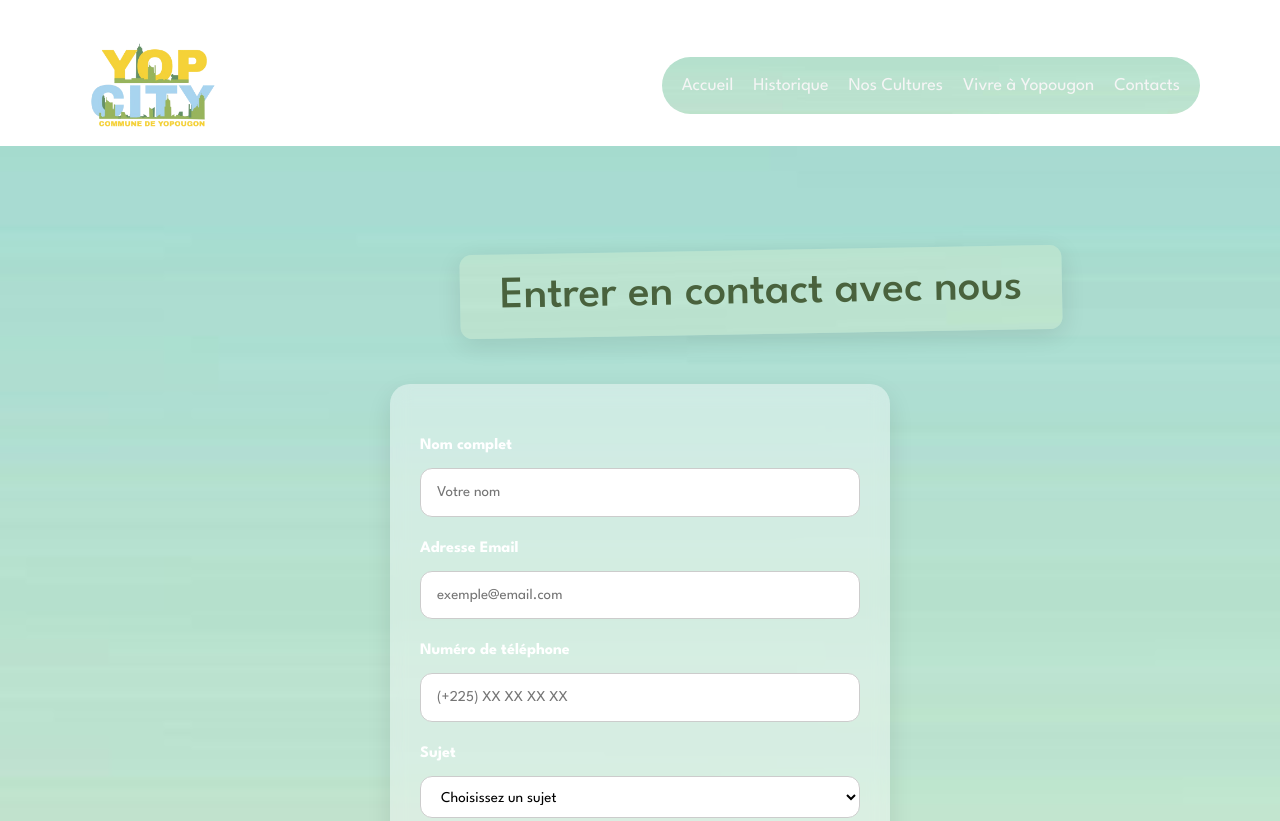
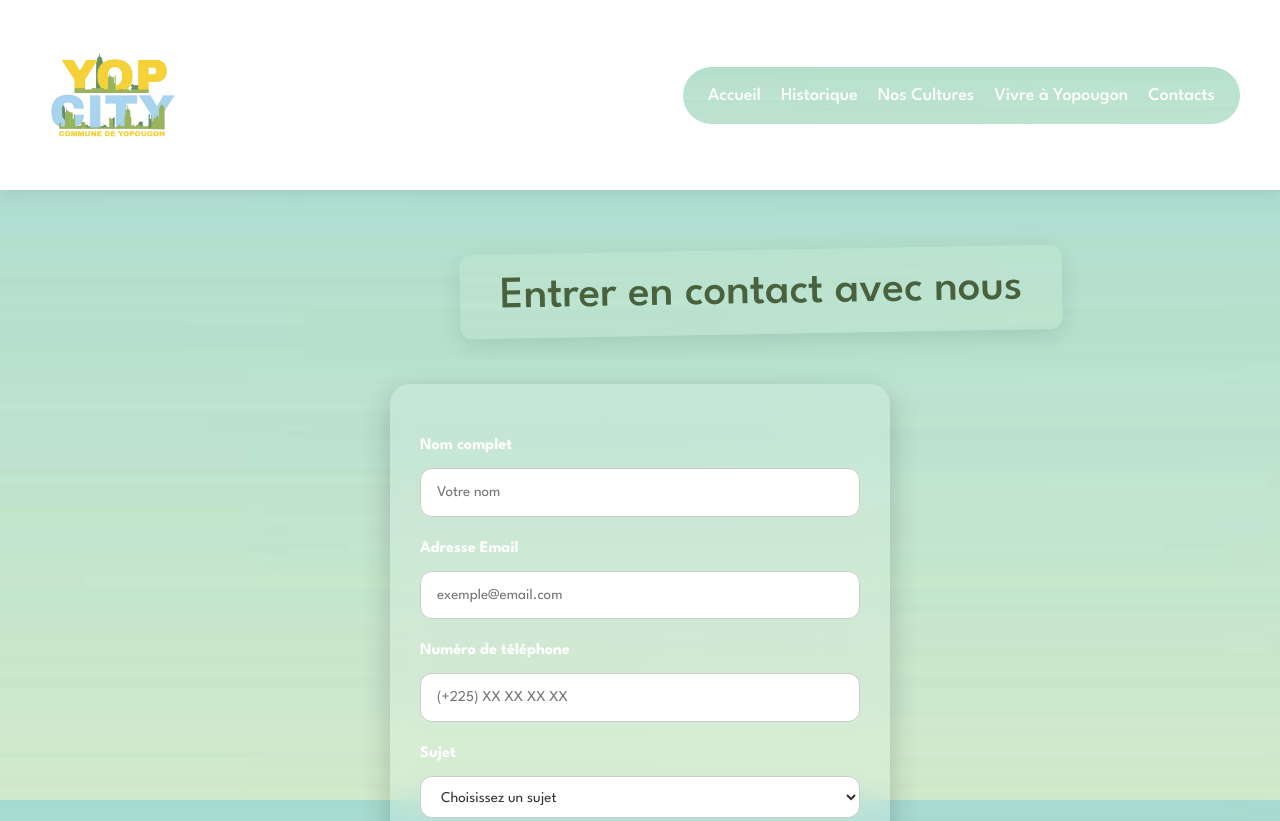
Before and after one commit to caratgirl-dev/Projet-final-yopougon, a plain HTML site: page contact.html in a window 1280 px wide. Shown: the top 821 px of the page. Drawn offline with nearby package versions, Linux system fonts and the light colour scheme.

Commit message:
Refactor la section contact : mise à jour de la structure HTML et amélioration du style CSS

```diff
--- a/contact.html
+++ b/contact.html
@@ -14,25 +14,23 @@
     <link rel="stylesheet" href="css/contact.css">
 </head>
 <div data-aos="fade-up">
-    <header class="header">
-        <div class="header-logo">
+     <header class="header-blanc">
+  <div class="header-blanc-logo">
     <a href="#">
-                <img src="img/logo-removebg-preview.png" alt="Logo de Yopougon" />
+      <img src="img/logo-removebg-preview.png" alt="Logo Yopougon" />
     </a>
   </div>
-        <div class="header-menu" id="menu">
-            <nav class="navdeco">
-                <a href="http://127.0.0.1:5500/index.html" class="soulignement-hover">Accueil</a>
-                <a href="http://127.0.0.1:5500/historique.html" class="soulignement-hover">Historique</a>
-                <a href="http://127.0.0.1:5500/nos%20cultures.html" class="soulignement-hover">Nos Cultures</a>
-                <a href="http://127.0.0.1:5500/Vivre%20%C3%A0%20Yopougon.html#" class="soulignement-hover">Vivre à
-                    Yopougon</a>
-                <a href="http://127.0.0.1:5500/contact.html" class="soulignement-hover">Contacts</a>
+  <div class="header-blanc-menu">
+    <nav class="nav-blanc">
+      <a href="index.html" class="soulignement-blanc">Accueil</a>
+      <a href="historique.html" class="soulignement-blanc">Historique</a>
+      <a href="nos%20cultures.html" class="soulignement-blanc">Nos Cultures</a>
+      <a href="Vivre%20%C3%A0%20Yopougon.html" class="soulignement-blanc">Vivre à Yopougon</a>
+      <a href="contact.html" class="soulignement-blanc">Contacts</a>
     </nav>
   </div>
 </header>
     <body>
-<div data-aos="fade-up">
   <section id="contact" class="contact-section">
             <h2 class="contact-title">Entrer en contact avec nous</h2>
             <div class="contact-container">
@@ -59,7 +57,6 @@
                 </form>
             </div>
         </section>
-</div>
     </body>
     <footer class="footer-yopcity">
         <div class="footer-bars-top">
--- a/css/contact.css
+++ b/css/contact.css
@@ -1,9 +1,11 @@
 @import url('https://fonts.googleapis.com/css2?family=League+Spartan:wght@100..900&display=swap');
 .contact-section {
-  background:url(../img/backprincipal.png) no-repeat center center fixed;
+  background: url(../img/backprincipal.png) no-repeat center center fixed;
+  background-size: cover;
   padding: 250px 10px;
   font-family: "League Spartan", sans-serif;
 }
+
 
 .contact-title {
   font-size: 45px;
@@ -34,11 +36,11 @@
   flex: 1;
   min-width: 300px;
   max-width: 500px;
-  background: rgba(255, 255, 255, 0.4);
-  backdrop-filter: blur(10px);
+  background: rgba(255, 255, 255, 0.15);
+  backdrop-filter: blur(15px);
   border-radius: 20px;
   padding: 30px;
-  box-shadow: 0 10px 25px rgba(0, 0, 0, 0.1);
+  box-shadow: 0 10px 30px rgba(0, 0, 0, 0.2);
   color: white;
 }
 
@@ -49,7 +51,10 @@
   font-size: 16px;
   color: white;
 }
-.contact-form select{
+
+.contact-form input,
+.contact-form textarea,
+.contact-form select {
   width: 100%;
   padding: 12px 16px;
   margin-top: 10px;
@@ -57,17 +62,11 @@
   border-radius: 12px;
   font-size: 15px;
   background: #fff;
+  color: #333;
 }
 
-.contact-form input,
 .contact-form textarea {
-  width: 100%;
-  padding: 12px 16px;
-  margin-top: 10px;
-  border: 1px solid #ccc;
-  border-radius: 12px;
-  font-size: 15px;
-  background: #fff;
+  resize: vertical;
 }
 
 .contact-form button {
@@ -83,19 +82,31 @@
   transition: 0.3s ease;
 }
 
+.contact-form button:hover {
+  background: #f5d338;
+  color: #1a1a1a;
+}
+
 /* Responsive */
 @media (max-width: 768px) {
   .contact-container {
     flex-direction: column;
+    align-items: center;
+  }
+
+  .contact-form {
+    width: 100%;
+    padding: 25px;
   }
 
   .contact-title {
     font-size: 30px;
     padding: 10px 20px;
     margin-left: 0;
-
+    transform: rotate(-1deg);
   }
 }
+
 @media (max-width: 480px) {
   .contact-form {
     padding: 20px;
```
Lines whose indentation alone changed are shown as unchanged.
